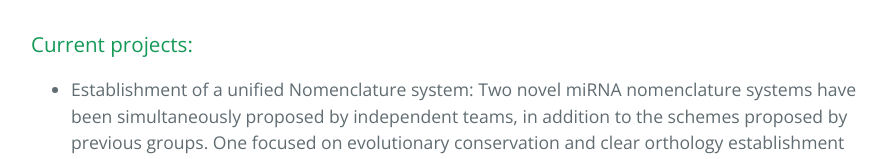
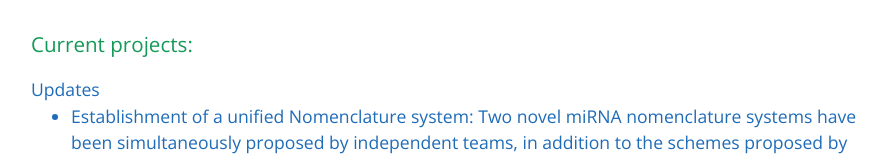
Before and after one commit to miRTop/miRTOP.github.io, a plain HTML site: page index.html in a window 1280 px wide. Shown: the part 2292-2451 px from the top of the page, without its empty margins (193-1083 px from the left). Drawn offline with nearby package versions, Linux system fonts and the light colour scheme.

Commit message:
add history link

```diff
--- a/index.html
+++ b/index.html
@@ -55,6 +55,8 @@ This project won't lead to publication by itself, but it will bring together res
 
 <h3>Current projects:</h3>
 
+<a href="https://github.com/miRTop/miRTOP.github.io/blob/master/History.md">Updates<a>
+
 <ul>
 <li><p>Establishment of a unified Nomenclature system:
 Two novel miRNA nomenclature systems have been simultaneously proposed by independent teams, in addition to the schemes proposed by previous groups. One focused on evolutionary conservation and clear orthology establishment to provide phylogenetically informative names based on Human annotation (Fromm and Peterson’s group), while the other envisioned a system for sequence variation analysis following nomenclature guidelines in use for coding-genes (Desvignes and Postlethwait group). The aim of this project is thus to establish a convergent framework, incorporating the strengths of each proposed system, to finalize a unified and persistent nomenclature system.</p></li>
```
